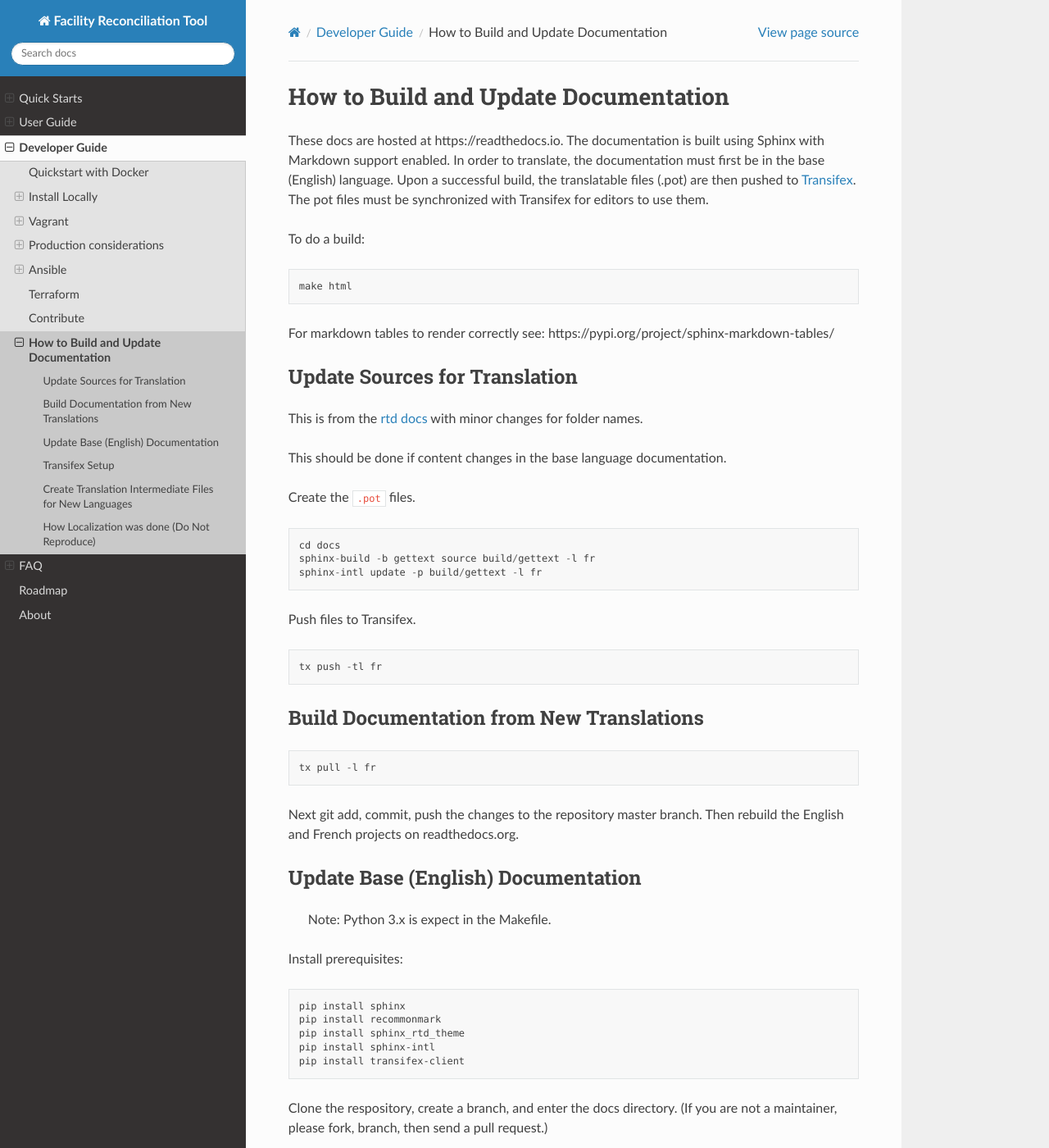
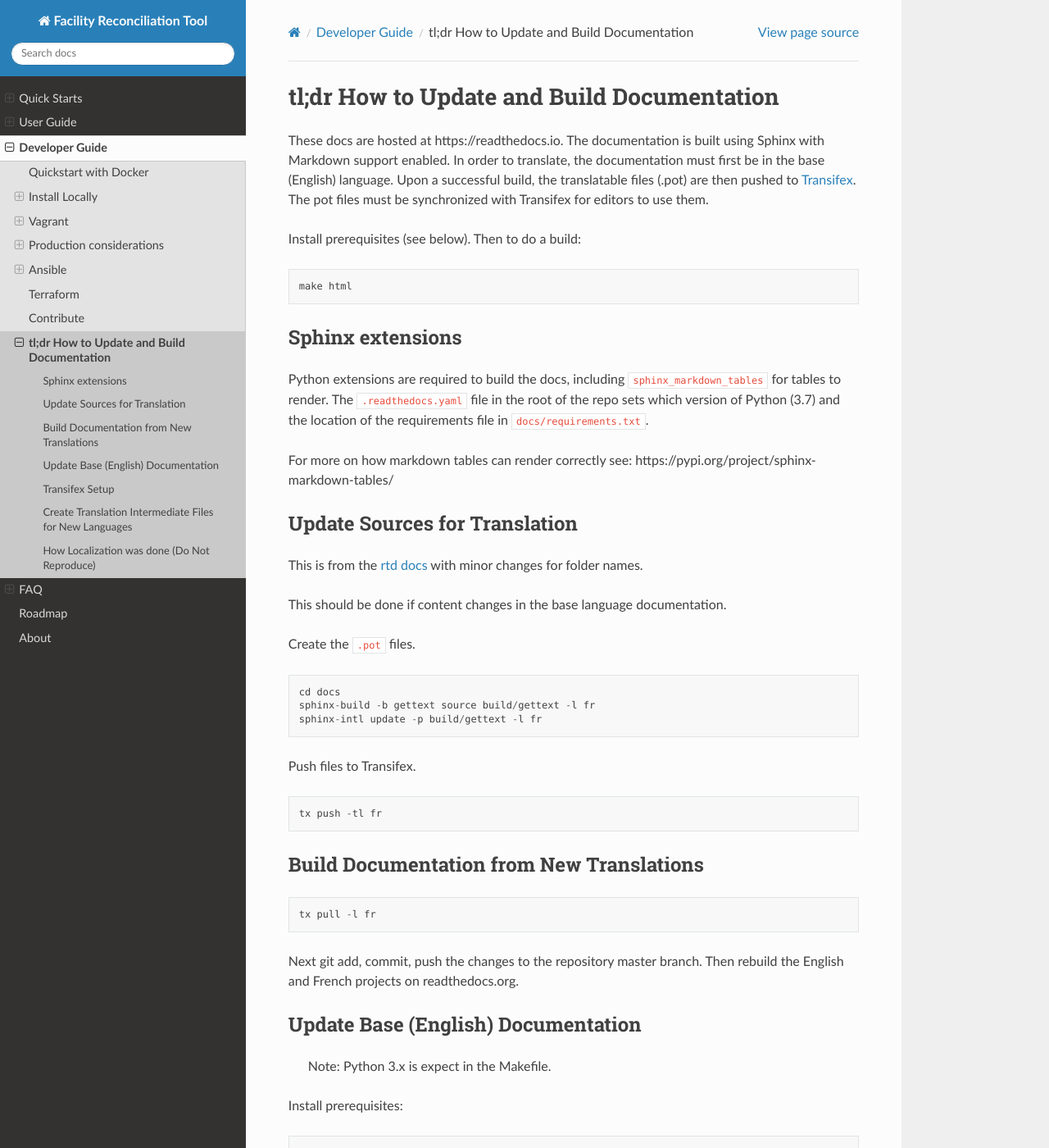
Before and after one commit to openhie/facility-recon, a Sphinx documentation site: the page built from docs/source/dev/docs.md, in a window 1280 px wide and 1400 px high. Shown: the whole window at 82% size. Built offline with Sphinx 7.4.7 and the Read the Docs theme 2.0.0, drawn with Linux system fonts in a browser that asks for light colours; pages that are not in the unit, such as notebooks, are missing from menus; some of the changed text lies outside the part shown.

Commit message:
configure rtd to use a config file, add requirements.txt

````diff
--- /dev/null
+++ b/docs/requirements.txt
@@ -0,0 +1 @@
+sphinx_markdown_tables
--- a/docs/source/dev/docs.md
+++ b/docs/source/dev/docs.md
@@ -1,12 +1,17 @@
-# How to Build and Update Documentation
+# tl;dr How to Update and Build Documentation
 
 These docs are hosted at https://readthedocs.io. The documentation is built using Sphinx with Markdown support enabled. In order to translate, the documentation must first be in the base (English) language. Upon a successful build, the translatable files (.pot) are then pushed to [Transifex](https://www.transifex.com/). The pot files must be synchronized with Transifex for editors to use them.
 
-To do a build:
+Install prerequisites (see below). Then to do a build:
 ```sh
 make html
 ```
-For markdown tables to render correctly see: https://pypi.org/project/sphinx-markdown-tables/
+
+## Sphinx extensions
+
+Python extensions are required to build the docs, including `sphinx_markdown_tables` for tables to render. The `.readthedocs.yaml` file in the root of the repo sets which version of Python (3.7) and the location of the requirements file in `docs/requirements.txt`.
+
+For more on how markdown tables can render correctly see: https://pypi.org/project/sphinx-markdown-tables/
 
 ## Update Sources for Translation
 
@@ -46,6 +51,7 @@
 pip install sphinx_rtd_theme
 pip install sphinx-intl
 pip install transifex-client
+pip install sphinx_markdown_tables
 ```
 
 Clone the respository, create a branch, and enter the docs directory. (If you are not a maintainer, please fork, branch, then send a pull request.)
````
Also changed, not shown: .readthedocs.yaml (added).
